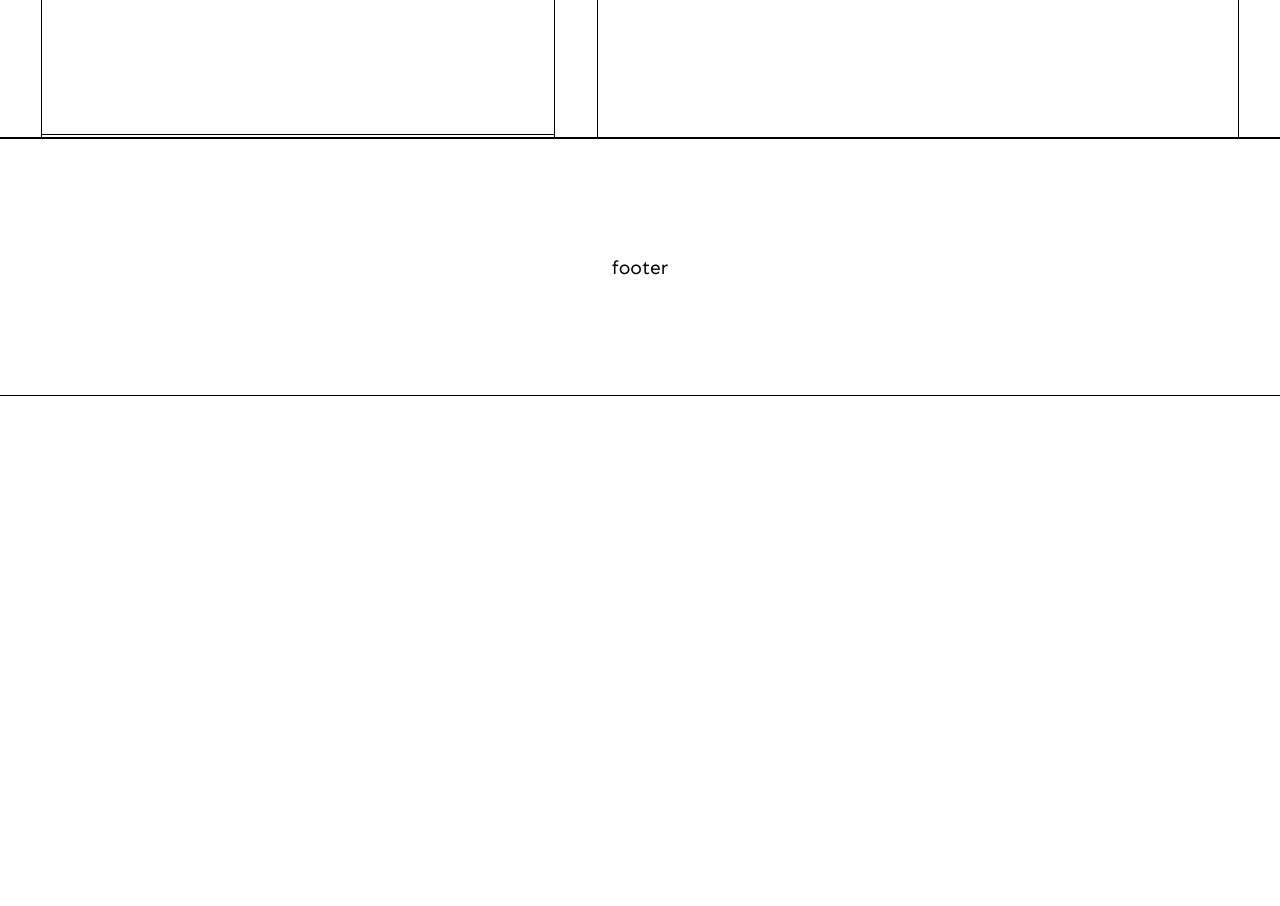
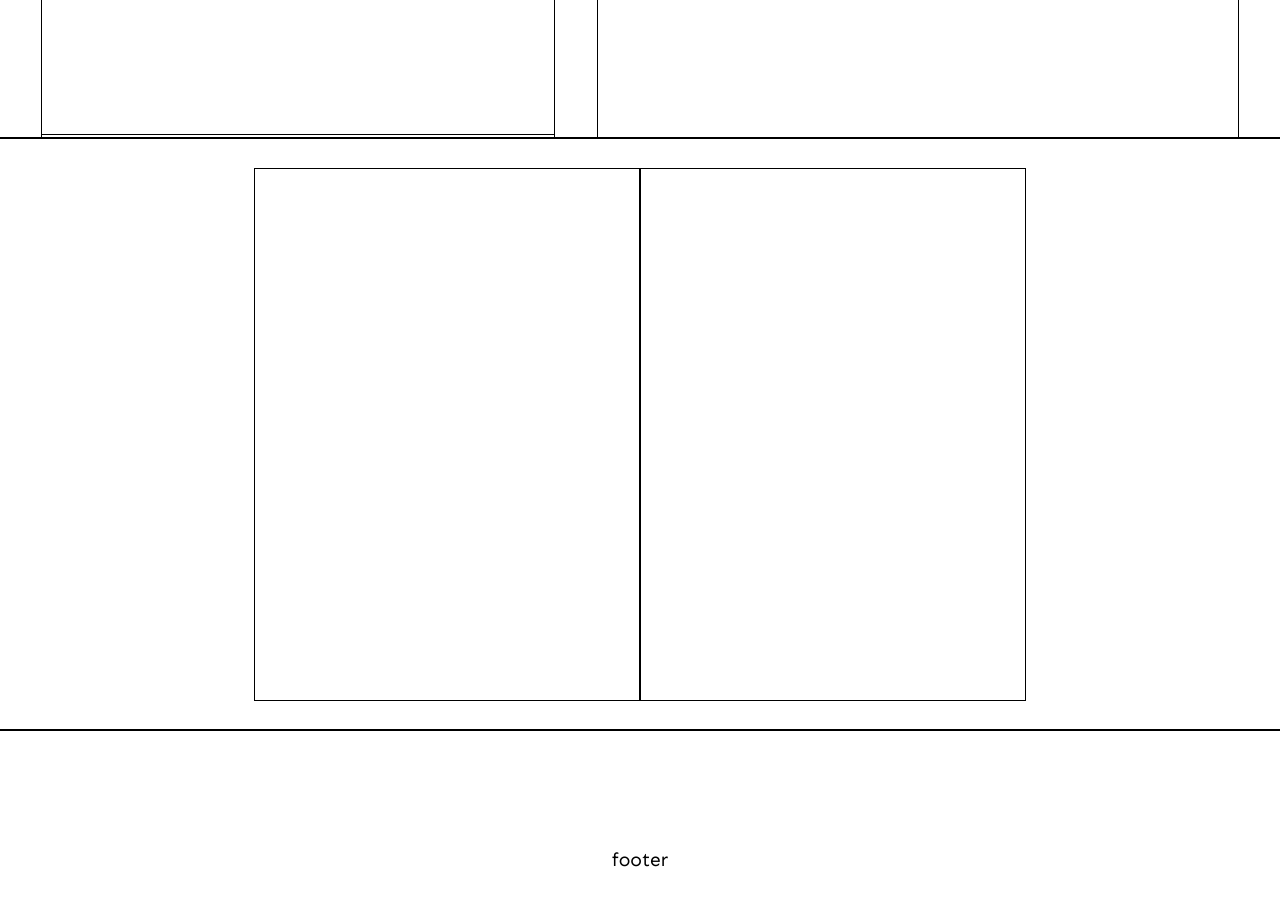
Before and after one commit to MokuaEnock/Kupid-frontend, a React (Create React App) app: page / in a window 1280 px wide. Shown: the part 520-1426 px from the top of the page. Before the commit the page ends 916 px from the top, so only its background shows below. Built offline with nearby package versions, Linux system fonts and the light colour scheme.

Commit message:
create skeleton for forms

```diff
--- a/src/App.css
+++ b/src/App.css
@@ -106,6 +106,29 @@ main>* {
     width: 50%;
 }
 
+/* login ===================================================================== */
+
+#forms {
+    width: 100%;
+    height: 46.1vw;
+    display: flex;
+    flex-direction: row;
+    justify-content: center;
+    align-items: center;
+
+}
+
+#forms>* {
+    width: 30%;
+    height: 90%;
+    border: thin solid black;
+}
+
+#signup {}
+
+#login {}
+
+
 /* footer ====================================================================== */
 
 
--- a/src/components/Pages/Login/login.js
+++ b/src/components/Pages/Login/login.js
@@ -0,0 +1,8 @@
+export default function Login() {
+  return (
+    <div id="forms">
+      <form id="signup"></form>
+      <form id="login"></form>
+    </div>
+  );
+}
--- a/src/components/main.js
+++ b/src/components/main.js
@@ -1,9 +1,11 @@
 import Landing from "./Pages/landing/landing";
+import Login from "./Pages/Login/login";
 
 export default function Main() {
   return (
     <>
       <Landing />
+      <Login />
     </>
   );
 }
```
Also changed, not shown: src/components/Pages/form/form.js (added).
